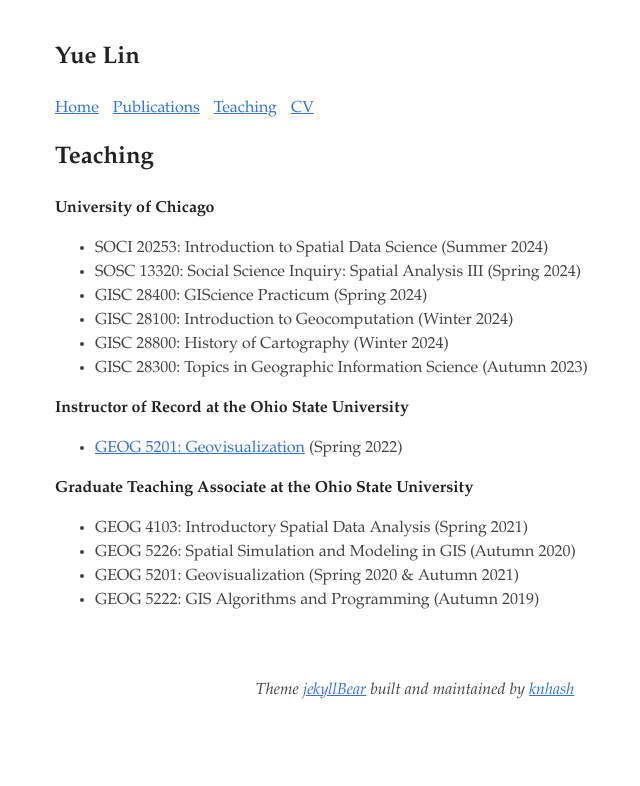
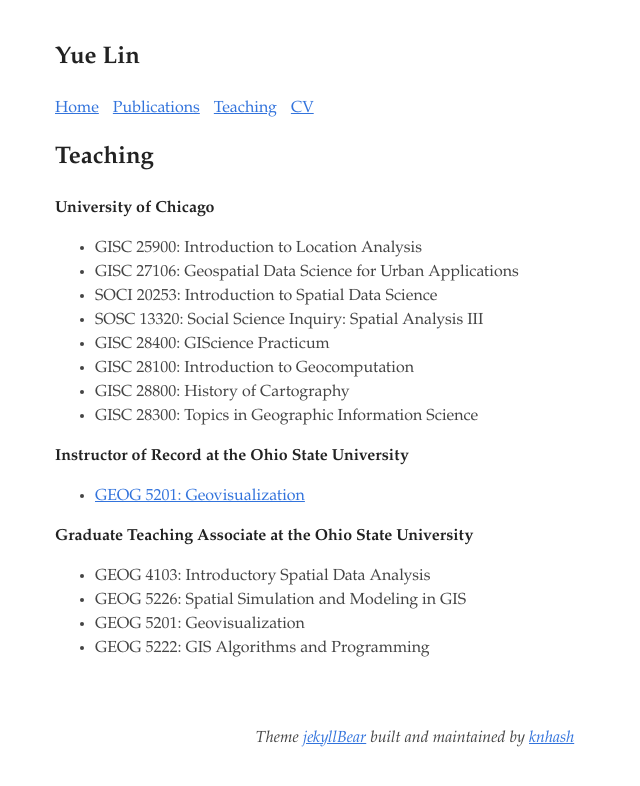
Before and after one commit to linyuehzzz/linyuehzzz.github.io, a Jekyll site: the page built from teaching.md, in a window 1280 px wide. Shown: the top 786 px of the page, without its empty margins (225-865 px from the left). Built offline with Jekyll 4.4.1, drawn with Linux system fonts in a browser that asks for light colours.

```diff
--- a/teaching.md
+++ b/teaching.md
@@ -5,18 +5,20 @@ permalink: /teaching
 ---
 
 **University of Chicago**
-- SOCI 20253: Introduction to Spatial Data Science (Summer 2024)
-- SOSC 13320: Social Science Inquiry: Spatial Analysis III (Spring 2024)
-- GISC 28400: GIScience Practicum (Spring 2024)
-- GISC 28100: Introduction to Geocomputation (Winter 2024)
-- GISC 28800: History of Cartography (Winter 2024)
-- GISC 28300: Topics in Geographic Information Science (Autumn 2023)
+- GISC 25900: Introduction to Location Analysis
+- GISC 27106: Geospatial Data Science for Urban Applications
+- SOCI 20253: Introduction to Spatial Data Science
+- SOSC 13320: Social Science Inquiry: Spatial Analysis III
+- GISC 28400: GIScience Practicum
+- GISC 28100: Introduction to Geocomputation
+- GISC 28800: History of Cartography
+- GISC 28300: Topics in Geographic Information Science
 
 **Instructor of Record at the Ohio State University**
-- [GEOG 5201: Geovisualization]({% post_url 2023-04-26-geog-5201 %}) (Spring 2022)
+- [GEOG 5201: Geovisualization]({% post_url 2023-04-26-geog-5201 %})
 
 **Graduate Teaching Associate at the Ohio State University**
-- GEOG 4103: Introductory Spatial Data Analysis (Spring 2021)
-- GEOG 5226: Spatial Simulation and Modeling in GIS (Autumn 2020)
-- GEOG 5201: Geovisualization (Spring 2020 & Autumn 2021)
-- GEOG 5222: GIS Algorithms and Programming (Autumn 2019)
+- GEOG 4103: Introductory Spatial Data Analysis
+- GEOG 5226: Spatial Simulation and Modeling in GIS
+- GEOG 5201: Geovisualization
+- GEOG 5222: GIS Algorithms and Programming
```
Also changed, not shown: publications.md (+3 -1 lines), 1 other file.
